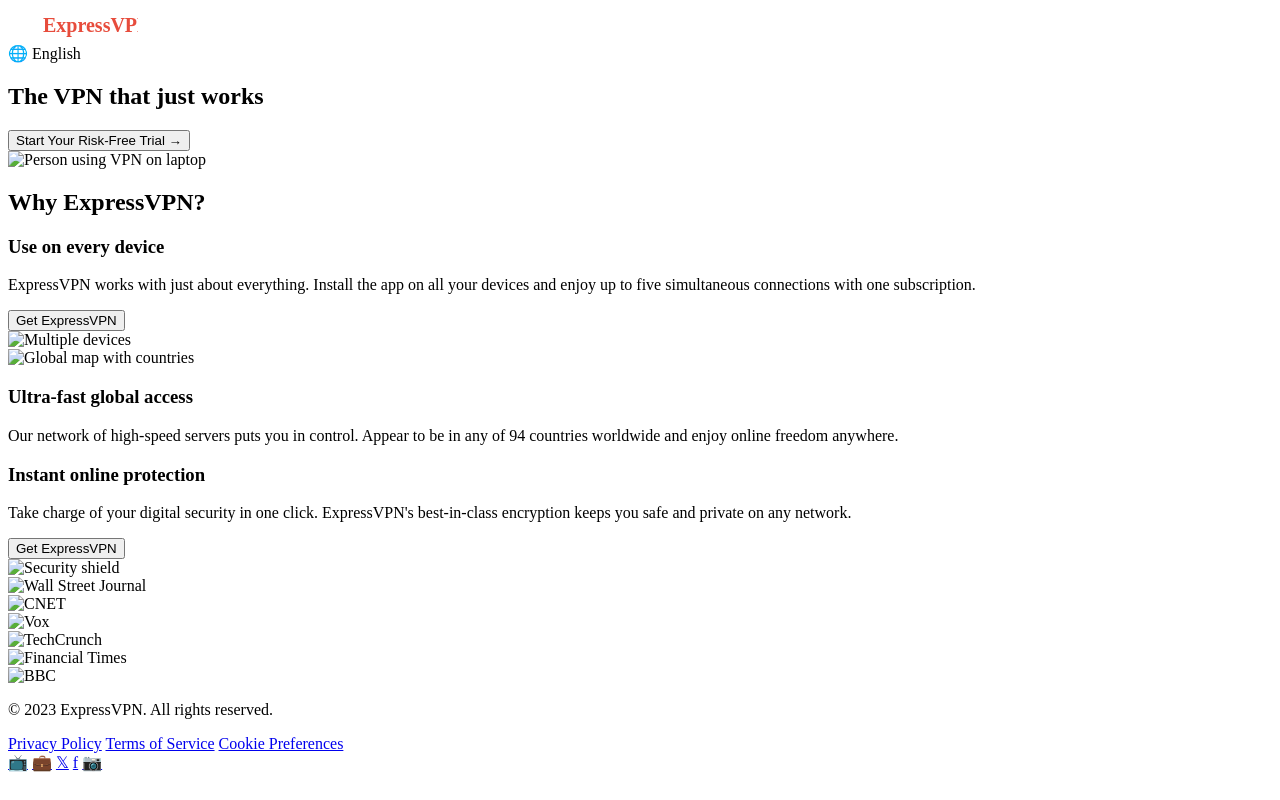
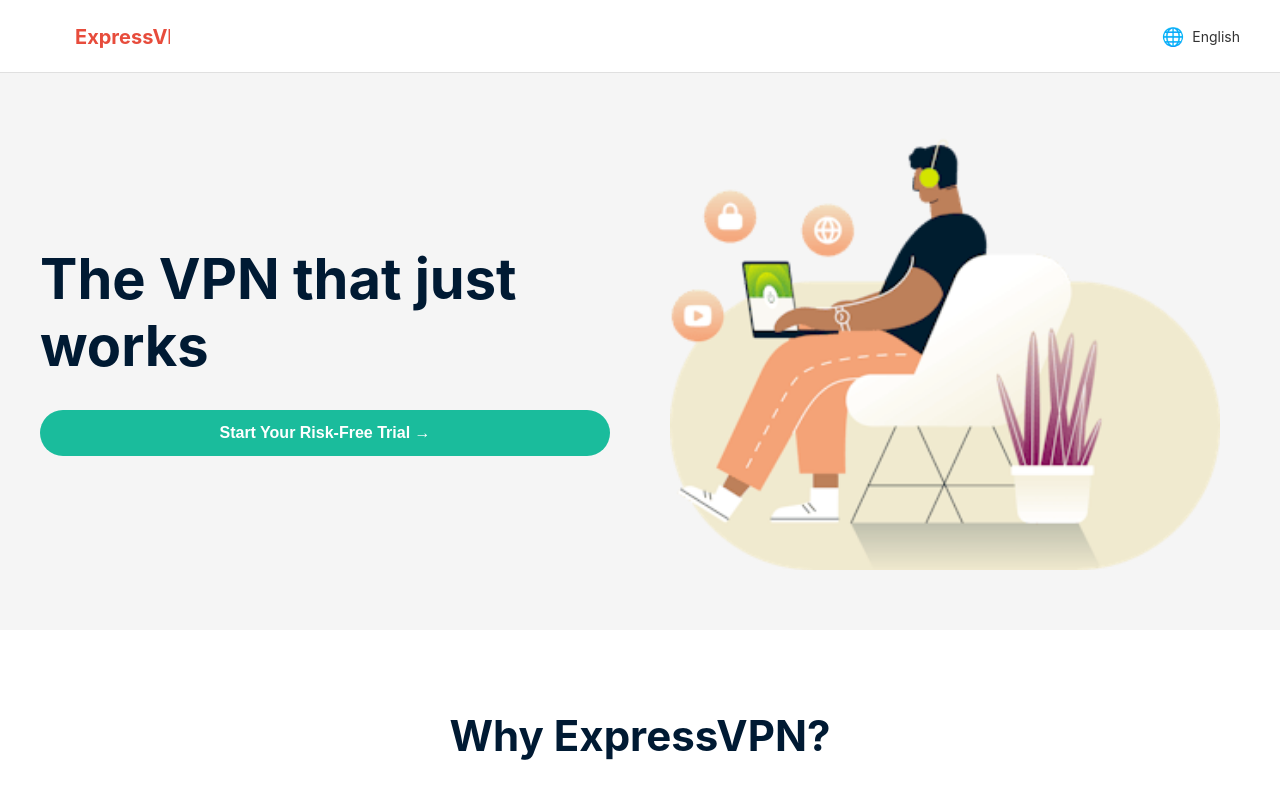
Before and after one commit to Alejandrocano8/PARCIAL_1, a plain HTML site: page index.html in a window 1280 px wide. Shown: the top 800 px of the page. Drawn offline with Linux system fonts and the light colour scheme.

Commit message:
estructura CSS

```diff
--- a/index.html
+++ b/index.html
@@ -4,7 +4,7 @@
     <meta charset="UTF-8">
     <meta name="viewport" content="width=device-width, initial-scale=1.0">
     <title>ExpressVPN - The VPN that just works</title>
-    <link rel="stylesheet" href="styles.css">
+    <link rel="stylesheet" href="stilos.css">
 </head>
 <body>
 
@@ -31,7 +31,7 @@
                 <button class="btn btn-primary">Start Your Risk-Free Trial →</button>
             </div>
             <div class="hero-right">
-                <img src="hero-image.png" alt="Person using VPN on laptop">
+                <img src="img/muchacho.png" alt="Person using VPN on laptop">
             </div>
         </div>
     </section>
@@ -48,14 +48,14 @@
                 <button class="btn btn-secondary">Get ExpressVPN</button>
             </div>
             <div class="feature-image">
-                <img src="devices-image.png" alt="Multiple devices">
+                <img src="img/dispositivos.png" alt="Multiple devices">
             </div>
         </div>
 
 
         <div class="feature-block feature-block-reverse">
             <div class="feature-image">
-                <img src="global-map.png" alt="Global map with countries">
+                <img src="img/global.png" alt="Global map with countries">
             </div>
             <div class="feature-content">
                 <h3>Ultra-fast global access</h3>
@@ -71,7 +71,7 @@
                 <button class="btn btn-secondary">Get ExpressVPN</button>
             </div>
             <div class="feature-image">
-                <img src="protection-image.png" alt="Security shield">
+                <img src="img/lampara.png" alt="Security shield">
             </div>
         </div>
     </section>
--- a/stilos.css
+++ b/stilos.css
@@ -0,0 +1,321 @@
+* {
+    margin: 0;
+    padding: 0;
+    box-sizing: border-box;
+}
+
+body {
+    font-family: -apple-system, BlinkMacSystemFont, 'Segoe UI', 'Helvetica Neue', sans-serif;
+    background-color: #f5f5f5;
+    color: #333;
+}
+
+
+.header {
+    background-color: white;
+    padding: 20px 0;
+    border-bottom: 1px solid #e0e0e0;
+}
+
+.header-container {
+    max-width: 1400px;
+    margin: 0 auto;
+    padding: 0 40px;
+    display: flex;
+    justify-content: space-between;
+    align-items: center;
+}
+
+.logo svg {
+    display: block;
+}
+
+.language-selector {
+    display: flex;
+    align-items: center;
+    gap: 8px;
+    font-size: 14px;
+    color: #333;
+    cursor: pointer;
+}
+
+.globe-icon {
+    font-size: 18px;
+}
+
+
+.btn {
+    padding: 12px 24px;
+    border: none;
+    border-radius: 25px;
+    font-size: 15px;
+    font-weight: 600;
+    cursor: pointer;
+    text-decoration: none;
+    display: inline-block;
+    transition: all 0.3s ease;
+}
+
+.btn-primary {
+    background-color: #1abc9c;
+    color: white;
+    padding: 14px 32px;
+    font-size: 16px;
+}
+
+.btn-primary:hover {
+    background-color: #16a085;
+    transform: translateY(-2px);
+}
+
+.btn-secondary {
+    background-color: #1abc9c;
+    color: white;
+}
+
+.btn-secondary:hover {
+    background-color: #16a085;
+}
+
+
+.hero {
+    background-color: #f5f5f5;
+    padding: 60px 0;
+}
+
+.hero-container {
+    max-width: 1400px;
+    margin: 0 auto;
+    padding: 0 40px;
+    display: grid;
+    grid-template-columns: 1fr 1fr;
+    gap: 60px;
+    align-items: center;
+}
+
+.hero-left {
+    display: flex;
+    flex-direction: column;
+    gap: 30px;
+}
+
+.hero-left h1 {
+    font-size: 56px;
+    font-weight: 700;
+    line-height: 1.2;
+    color: #001a33;
+}
+
+.hero-right img {
+    width: 100%;
+    max-width: 550px;
+    display: block;
+}
+
+
+.why-expressvpn {
+    background-color: white;
+    padding: 80px 0;
+}
+
+.why-expressvpn h2 {
+    text-align: center;
+    font-size: 42px;
+    font-weight: 700;
+    margin-bottom: 80px;
+    color: #001a33;
+    max-width: 1400px;
+    margin-left: auto;
+    margin-right: auto;
+}
+
+.feature-block {
+    max-width: 1400px;
+    margin: 0 auto;
+    padding: 0 40px;
+    display: grid;
+    grid-template-columns: 1fr 1fr;
+    gap: 80px;
+    align-items: center;
+    margin-bottom: 80px;
+}
+
+.feature-block-reverse {
+    grid-template-columns: 1fr 1fr;
+}
+
+.feature-block-reverse .feature-image {
+    order: -1;
+}
+
+.feature-content h3 {
+    font-size: 32px;
+    font-weight: 700;
+    color: #001a33;
+    margin-bottom: 20px;
+}
+
+.feature-content p {
+    font-size: 16px;
+    line-height: 1.6;
+    color: #555;
+    margin-bottom: 30px;
+}
+
+.feature-image img {
+    width: 100%;
+    max-width: 400px;
+    display: block;
+}
+
+
+.media-mentions {
+    background-color: #f5f5f5;
+    padding: 60px 0;
+}
+
+.media-grid {
+    max-width: 1400px;
+    margin: 0 auto;
+    padding: 0 40px;
+    display: grid;
+    grid-template-columns: repeat(6, 1fr);
+    gap: 40px;
+    align-items: center;
+    justify-items: center;
+}
+
+.media-logo {
+    display: flex;
+    align-items: center;
+    justify-content: center;
+}
+
+.media-logo img {
+    max-width: 120px;
+    height: auto;
+    opacity: 0.7;
+    transition: opacity 0.3s;
+}
+
+.media-logo img:hover {
+    opacity: 1;
+}
+
+/* ===== FOOTER ===== */
+.footer {
+    background-color: #001a33;
+    color: white;
+    padding: 40px 0 20px;
+}
+
+.footer-content {
+    max-width: 1400px;
+    margin: 0 auto;
+    padding: 0 40px;
+    display: flex;
+    justify-content: space-between;
+    align-items: center;
+    border-top: 1px solid rgba(255, 255, 255, 0.1);
+    padding-top: 30px;
+}
+
+.copyright {
+    font-size: 13px;
+    color: #999;
+}
+
+.footer-links {
+    display: flex;
+    gap: 30px;
+}
+
+.footer-links a {
+    color: #999;
+    text-decoration: none;
+    font-size: 13px;
+    transition: color 0.3s;
+}
+
+.footer-links a:hover {
+    color: white;
+}
+
+.social-links {
+    display: flex;
+    gap: 20px;
+}
+
+.social-links a {
+    color: white;
+    text-decoration: none;
+    font-size: 16px;
+    transition: opacity 0.3s;
+}
+
+.social-links a:hover {
+    opacity: 0.7;
+}
+
+/* ===== RESPONSIVE ===== */
+@media (max-width: 1024px) {
+    .hero-container,
+    .feature-block {
+        grid-template-columns: 1fr;
+        gap: 40px;
+    }
+
+    .hero-left h1 {
+        font-size: 40px;
+    }
+
+    .feature-content h3 {
+        font-size: 24px;
+    }
+
+    .media-grid {
+        grid-template-columns: repeat(3, 1fr);
+    }
+}
+
+@media (max-width: 768px) {
+    .header-container {
+        padding: 0 20px;
+    }
+
+    .hero-container,
+    .feature-block {
+        padding: 0 20px;
+    }
+
+    .hero-left h1 {
+        font-size: 32px;
+    }
+
+    .why-expressvpn h2 {
+        font-size: 28px;
+        margin-bottom: 40px;
+    }
+
+    .feature-content h3 {
+        font-size: 20px;
+    }
+
+    .media-grid {
+        grid-template-columns: repeat(2, 1fr);
+        gap: 20px;
+        padding: 0 20px;
+    }
+
+    .footer-content {
+        flex-direction: column;
+        gap: 20px;
+        text-align: center;
+        padding: 0 20px;
+    }
+
+    .footer-links {
+        flex-direction: column;
+        gap: 10px;
+    }
+}
```
